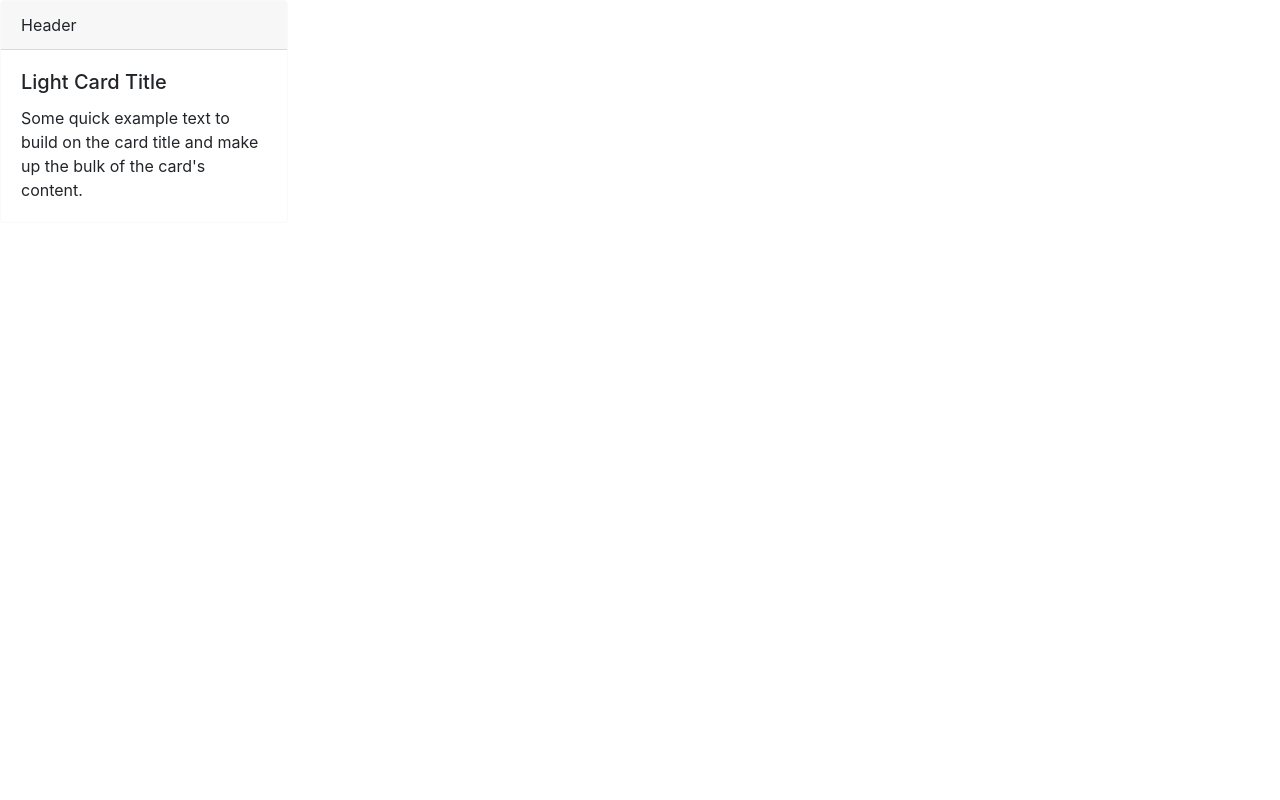
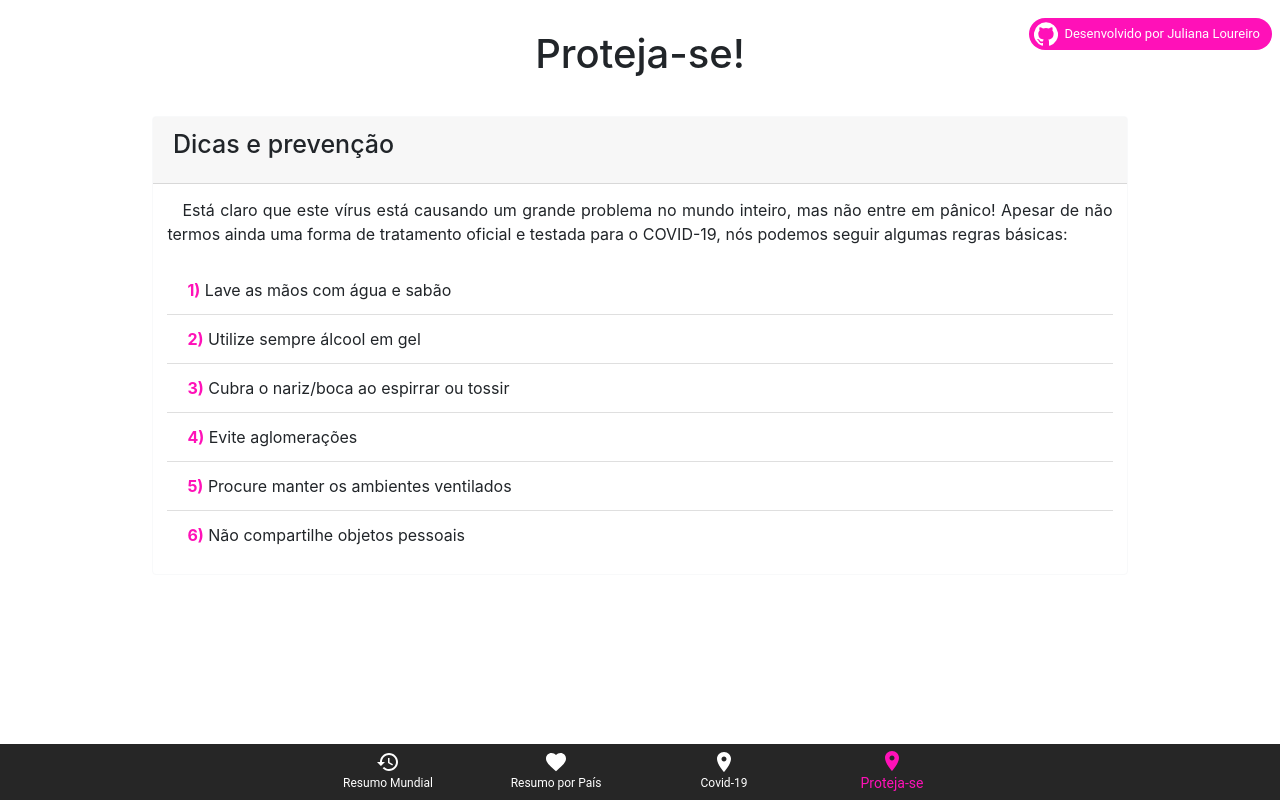
Before and after one commit to JullyLoureiro/dashboard-covid-19, a React (Create React App) app: page /protejase in a window 1280 px wide. Built offline with nearby package versions, Linux system fonts and the light colour scheme.

Commit message:
Proteja-se

```diff
--- a/src/components/Template.js
+++ b/src/components/Template.js
@@ -55,7 +55,7 @@
             <BottomNavigationAction style={{color: value === 0 ? rosa : '#fff'}} label="Resumo Mundial" icon={<RestoreIcon style={{ color: value === 0 ? rosa : '#fff' }}/>} />
             <BottomNavigationAction style={{ color: value === 1 ? rosa : '#fff' }} label="Resumo por País" icon={<FavoriteIcon style={{ color: value === 1 ? rosa : '#fff' }}/>} />
             <BottomNavigationAction style={{ color: value === 2 ? rosa : '#fff' }} label="Covid-19" icon={<LocationOnIcon style={{ color: value === 2 ? rosa : '#fff' }}/>} />
-            <BottomNavigationAction style={{ color: value === 3? rosa : '#fff' }} label="Proteja-se" icon={<LocationOnIcon style={{ color: value === 3 ? rosa : '#fff' }}/>} />
+            <BottomNavigationAction style={{ color: value === 3 ? rosa : '#fff' }} label="Proteja-se" icon={<LocationOnIcon style={{ color: value === 3 ? rosa : '#fff' }}/>} />
           </BottomNavigation>
 
         </div>
--- a/src/ui/Covid19.js
+++ b/src/ui/Covid19.js
@@ -0,0 +1,59 @@
+import React from 'react'
+import Card from 'react-bootstrap/Card'
+import Template from '../components/Template'
+import {rosa} from '../paleta/colors'
+import {Grid} from '@material-ui/core'
+
+export default class Protejase extends React.Component {
+    render(){
+        return (
+            <Template value={2}>
+                <h1 style={{textAlign: 'center'}}>Sobre o Covid-19</h1>
+                <Grid container style={{marginTop:40}}>
+                    <Grid item xs={12} md={4}>
+                        <Card border="light" style={{ width: '18rem' }}>
+                            <Card.Header> <Card.Title style={{fontSize: 25}}>O que é?</Card.Title></Card.Header>
+                            <Card.Body style={{padding: '0.9rem'}}>
+                                <Card.Text style={{textAlign: 'justify'}}>
+                                    O coronavírus (COVID-19) é uma doença infecciosa causada por um novo vírus que nunca havia sido identificado em humanos.
+                                    O vírus causa uma doença respiratória semelhante à gripe e tem sintomas como tosse, febre e, em casos mais graves, pneumonia. É possível se proteger ao lavar as mãos com frequência e evitar tocar no rosto.
+                                </Card.Text>
+                            </Card.Body>
+                        </Card>
+                    </Grid>
+                    <Grid item xs={12} md={4}>
+                        <Card border="light" style={{ width: '18rem'}}>
+                            <Card.Header> <Card.Title style={{fontSize: 25}}>Transmissão</Card.Title></Card.Header>
+                            <Card.Body style={{padding: '0.9rem'}}>
+                                <Card.Text style={{textAlign: 'justify'}}>
+                                A principal forma de contágio do novo coronavírus é o contato com uma pessoa infectada, que transmite o vírus por meio de tosse, espirros, gotículas de saliva ou coriza.
+                                </Card.Text>
+                            </Card.Body>
+                        </Card>
+                    </Grid>
+                    <Grid item xs={12} md={4}>
+                        <Card border="light" style={{ width: '18rem' }}>
+                            <Card.Header> <Card.Title style={{fontSize: 25}}>Sintomas</Card.Title></Card.Header>
+                            <Card.Body style={{padding: '0.9rem'}}>
+                                <Card.Text style={{textAlign: 'justify'}}>
+                                    <ul>
+                                        <li>Falta de ar</li>
+                                        <li>Tosse</li>
+                                        <li>Dor de garganta</li>
+                                        <li>Febre</li>
+                                        <li>Coriza</li>
+                                        <li>Vômito e diarreia</li>
+                                        <li>Náusea e dores de cabeça</li>
+                                    </ul>
+                                </Card.Text>
+                            </Card.Body>
+                        </Card>
+                    </Grid>
+                </Grid>
+
+
+
+            </Template>
+        )
+    }
+}
--- a/src/ui/Paises.js
+++ b/src/ui/Paises.js
@@ -36,23 +36,23 @@
     this.state = {
       showLoading: true,
       itens: [],
+      itensAll: [],
       busca: '',
     }
 }
 
 componentDidMount = () => {
   this.setState({showLoading: true}, ()=>{api.get(`countries`, 1).then(dados=>{
-      this.setState({showLoading: false, itens: dados})
+      this.setState({showLoading: false, itens: dados, itensAll: dados})
   })})
 }
 
 loadSearch = () => {
   this.setState({showLoading: true}, ()=>{
-    const {busca, itens} = this.state
-    var array = itens.filter(item=> item.country.toLowerCase().includes(busca.toLowerCase()))
+    const {busca, itensAll} = this.state
+    var array = itensAll.filter(item=> item.country.toLowerCase().includes(busca.toLowerCase()))
     this.setState({itens: array, showLoading: false})
   })
-
 }
 
 render(){
--- a/src/ui/Protejase.js
+++ b/src/ui/Protejase.js
@@ -1,19 +1,34 @@
 import React from 'react'
 import Card from 'react-bootstrap/Card'
+import ListGroup from 'react-bootstrap/ListGroup'
+import Template from '../components/Template'
+import {rosa} from '../paleta/colors'
 
 export default class Protejase extends React.Component {
     render(){
         return (
-            <Card border="light" style={{ width: '18rem' }}>
-                <Card.Header>Header</Card.Header>
-                <Card.Body>
-                <Card.Title>Light Card Title</Card.Title>
-                <Card.Text>
-                    Some quick example text to build on the card title and make up the bulk
-                    of the card's content.
-                </Card.Text>
-                </Card.Body>
-            </Card>
+            <Template value={3}>
+                <h1 style={{textAlign: 'center'}}>Proteja-se!</h1>
+                <div style={{display:'flex', justifyContent:'center'}}>
+                    <Card border="light" style={{ width: '80%', marginTop: 30 }}>
+                        <Card.Header> <Card.Title style={{fontSize: 25}}>Dicas e prevenção</Card.Title></Card.Header>
+                        <Card.Body style={{padding: '0.9rem'}}>
+                            <Card.Text style={{textAlign: 'justify'}}>
+                                <span style={{margin:15, textAlign: 'justify', marginBottom: 20}}>Está claro que este vírus está causando um grande problema no mundo inteiro, mas não entre em pânico! Apesar de não termos ainda uma forma de tratamento oficial e testada para o COVID-19, nós podemos seguir algumas regras básicas:</span>
+
+                                <ListGroup variant="flush"style={{marginTop:20}}>
+                                    <ListGroup.Item><b style={{color:rosa}}>1)</b> Lave as mãos com água e sabão</ListGroup.Item>
+                                    <ListGroup.Item><b style={{color:rosa}}>2)</b> Utilize sempre álcool em gel</ListGroup.Item>
+                                    <ListGroup.Item><b style={{color:rosa}}>3)</b> Cubra o nariz/boca ao espirrar ou tossir</ListGroup.Item>
+                                    <ListGroup.Item><b style={{color:rosa}}>4)</b> Evite aglomerações</ListGroup.Item>
+                                    <ListGroup.Item><b style={{color:rosa}}>5)</b> Procure manter os ambientes ventilados</ListGroup.Item>
+                                    <ListGroup.Item><b style={{color:rosa}}>6)</b> Não compartilhe objetos pessoais</ListGroup.Item>
+                                </ListGroup>
+                            </Card.Text>
+                        </Card.Body>
+                    </Card>
+                </div>
+            </Template>
         )
     }
 }
```
